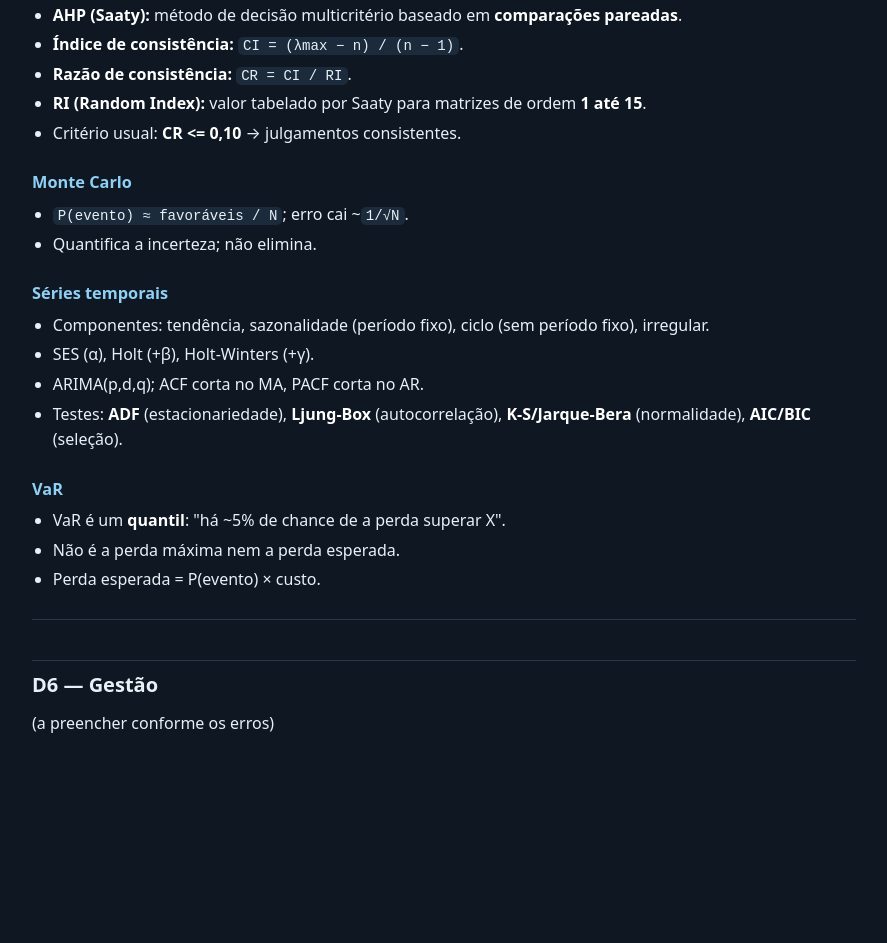
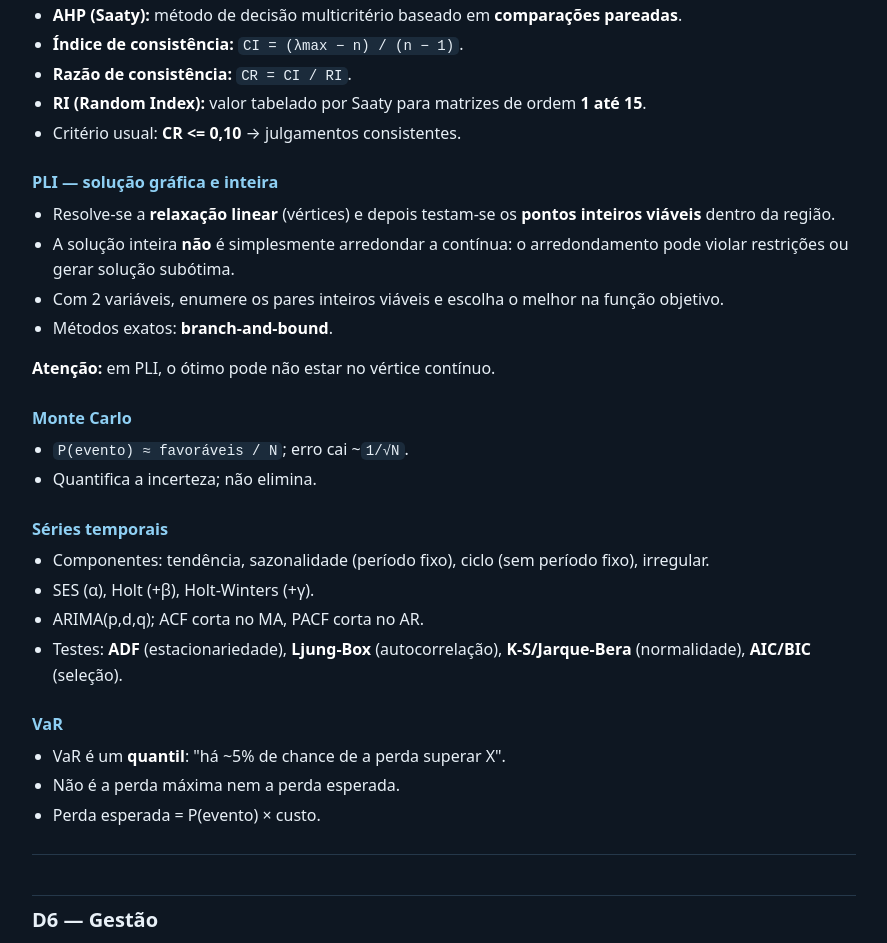
Before and after one commit to DennCardoso/simulado-dsa, a plain HTML site: page teoria.html in a window 1280 px wide. Shown: the part 9254-10197 px from the top of the page, without its empty margins (196-1083 px from the left). Before the commit the page ends 10060 px from the top, so only its background shows below. Drawn offline with Linux system fonts and the light colour scheme.

Commit message:
Teoria: PLI grafico

```diff
--- a/teoria.html
+++ b/teoria.html
@@ -382,6 +382,14 @@ rio que todas sejam positivas.</li>
 <li><strong>RI (Random Index):</strong> valor tabelado por Saaty para matrizes de ordem <strong>1 até 15</strong>.</li>
 <li>Critério usual: <strong>CR &lt;= 0,10</strong> → julgamentos consistentes.</li>
 </ul>
+<h3 id="pli-solucao-grafica-e-inteira">PLI — solução gráfica e inteira</h3>
+<ul>
+<li>Resolve-se a <strong>relaxação linear</strong> (vértices) e depois testam-se os <strong>pontos inteiros viáveis</strong> dentro da região.</li>
+<li>A solução inteira <strong>não</strong> é simplesmente arredondar a contínua: o arredondamento pode violar restrições ou gerar solução subótima.</li>
+<li>Com 2 variáveis, enumere os pares inteiros viáveis e escolha o melhor na função objetivo.</li>
+<li>Métodos exatos: <strong>branch-and-bound</strong>.</li>
+</ul>
+<p><strong>Atenção:</strong> em PLI, o ótimo pode não estar no vértice contínuo.</p>
 <h3 id="monte-carlo">Monte Carlo</h3>
 <ul>
 <li><code>P(evento) ≈ favoráveis / N</code>; erro cai ~<code>1/√N</code>.</li>
```
